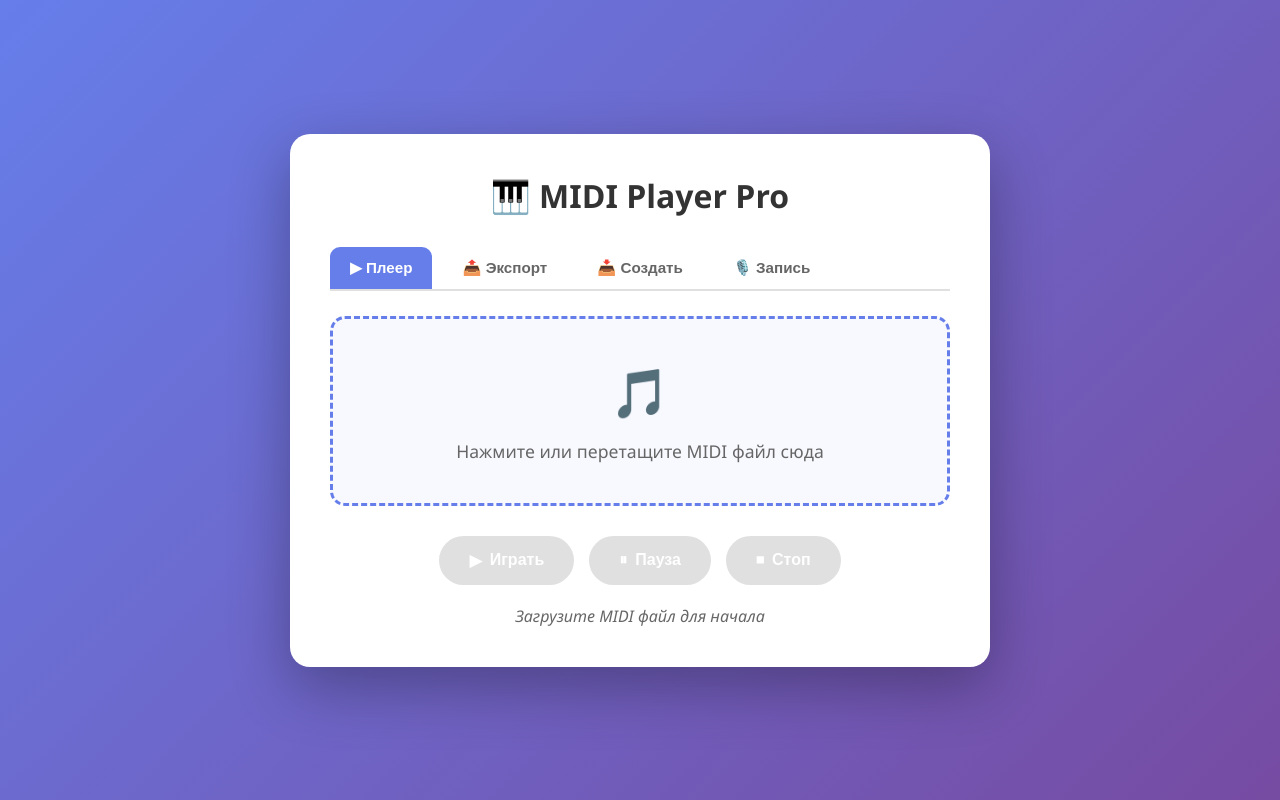
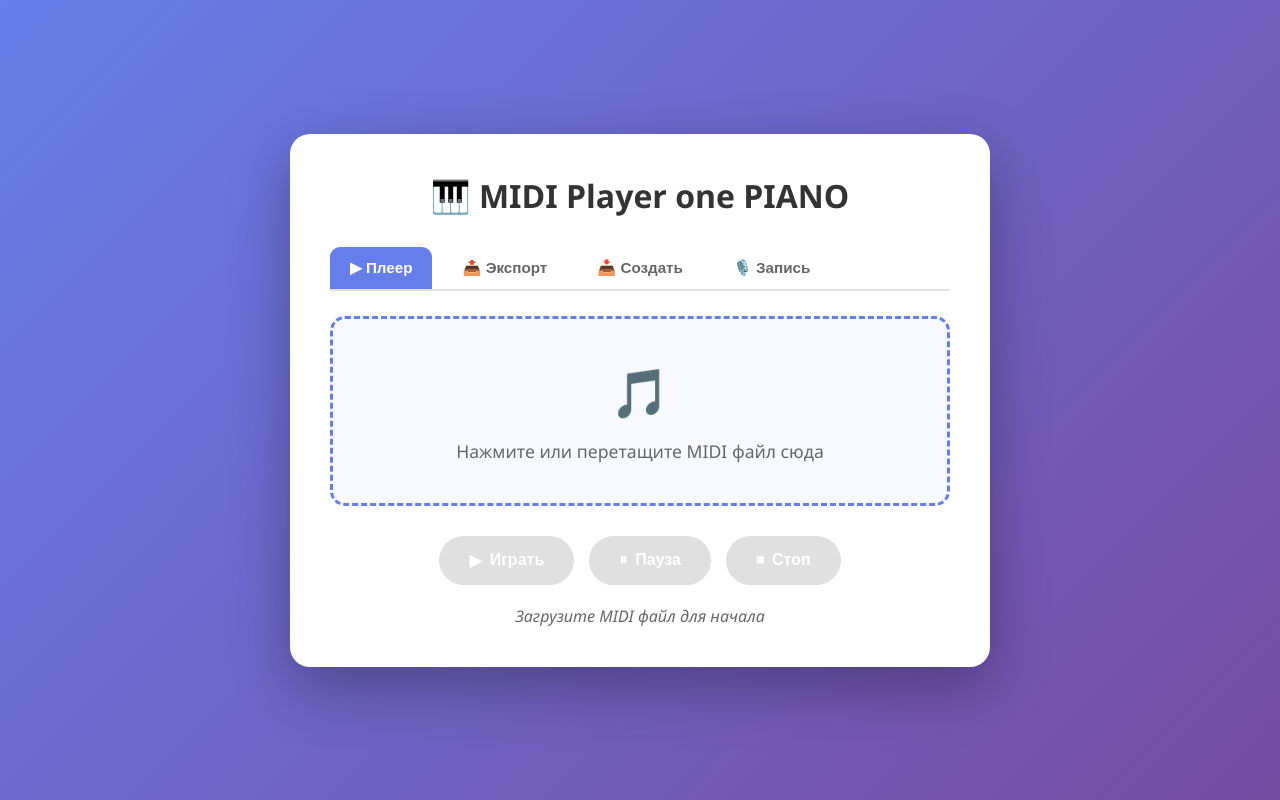
Before and after one commit to berlandbors/WA-MIDI-PLAYER-ONE-PIANO, a plain HTML site: page index.html in a window 1280 px wide. Drawn offline with Linux system fonts and the light colour scheme.

Commit message:
Update index.html

```diff
--- a/index.html
+++ b/index.html
@@ -3,12 +3,12 @@
 <head>
     <meta charset="UTF-8">
     <meta name="viewport" content="width=device-width, initial-scale=1.0">
-    <title>MIDI Player Pro</title>
+    <title>MIDI Player one PIANO</title>
     <link rel="stylesheet" href="styles.css">
 </head>
 <body>
     <div class="container">
-        <h1>🎹 MIDI Player Pro</h1>
+        <h1>🎹 MIDI Player one PIANO</h1>
 
         <div class="tabs">
             <button class="tab active" data-tab="player">▶ Плеер</button>
```
